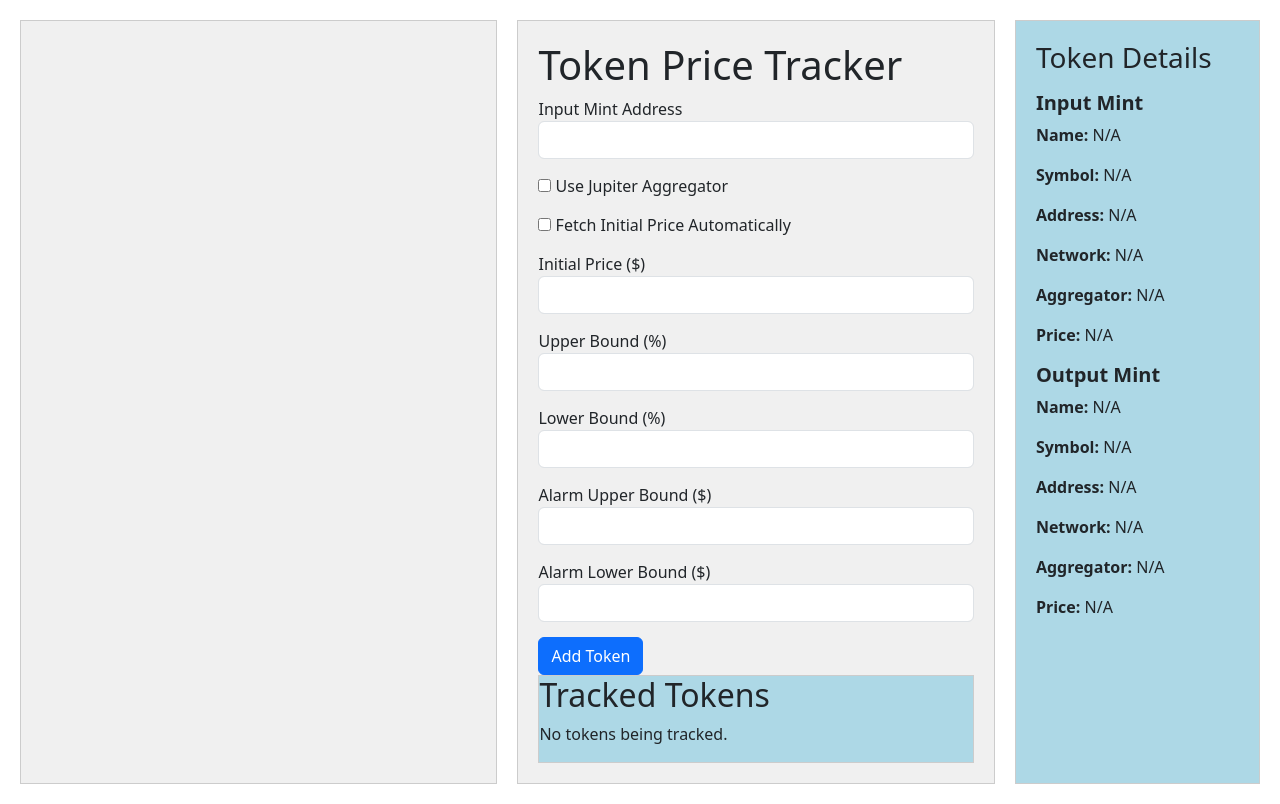
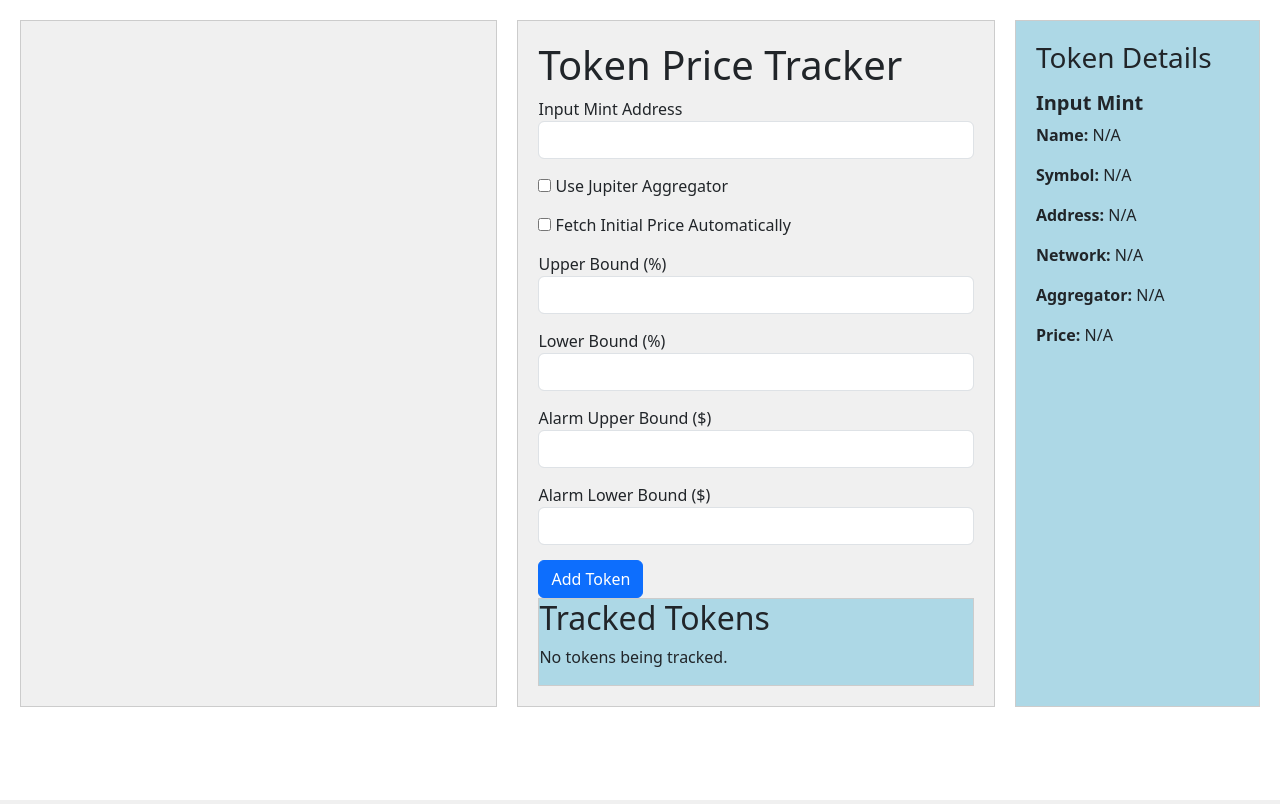
Before and after one commit to vishal24102002/token_tracker, a Flask app: page / in a window 1280 px wide. Run offline with Flask 3, Linux system fonts and the light colour scheme; data that the repository does not hold is empty.

Commit message:
Update index.html

```diff
--- a/templates/index.html
+++ b/templates/index.html
@@ -139,7 +139,7 @@
             <p><strong>Aggregator:</strong> <span id="tokenAggregator">N/A</span></p>
             <p><strong>Price:</strong> <span id="tokenPrice">N/A</span></p>
 
-            <div class="output_token_detail">
+            <div class="output_token_detail" style="visibility: hidden;">
                 <h5><b>Output Mint</b></h5>
                 <p><strong>Name:</strong> <span id="tokenName">N/A</span></p>
                 <p><strong>Symbol:</strong> <span id="tokenSymbol">N/A</span></p>
@@ -197,9 +197,10 @@
             const button = document.getElementById("tokenButton");
             if (checked) {
                 button.textContent = "Add Token Pair";
-                output.style.display = none;
+                output.style.visibility = "visible";
             } else {
                 button.textContent = "Add Token"; // Or "Update Token" depending on your logic
+                output.style.visibility = "hidden";
             }
             fetchInitialPrice();
         }
```
